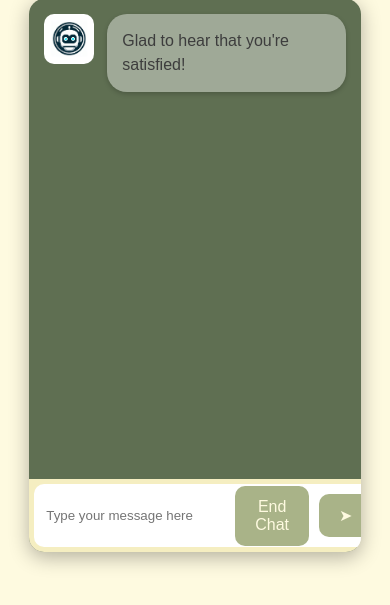
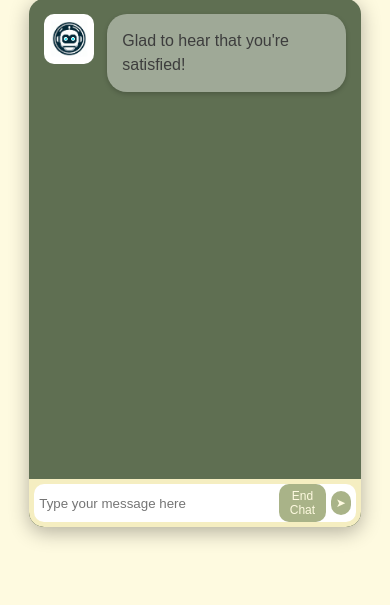
Before and after one commit to yannahlb/test_ensys, a Python web app: template EnSys__June8/EnSys-main/templates/chat_1.html in a window 390 px wide. Shown: the part 51-656 px from the top of the page. Run offline with Jinja, Linux system fonts and the light colour scheme; the template is opened without the code that fills it, so the values that code supplies are empty.

Commit message:
Update chat_1.html FINALLLL

```diff
--- a/EnSys__June8/EnSys-main/templates/chat_1.html
+++ b/EnSys__June8/EnSys-main/templates/chat_1.html
@@ -109,39 +109,6 @@
             align-items: center;
         }
 
-        @media(max-width: 479px) {
-
-        .input-group {
-            display: flex;
-            border-radius: 10px;
-            background-color: #fff;
-            align-items: center;
-        }
-        .chat-messages {
-            padding: 5px;
-            height: 450px;
-        }
-        .chat-input{
-            padding: 5px;
-        }
-        .chat-input-container {
-            padding: 5px 5px;
-        }
-        .send-button, .end-button {
-            font-size: 9px;
-            padding: 1px 1px;
-            margin-right: 1px;
-        }
-        .chatbot-profile {
-            margin-bottom: 1px;
-            margin-right: 1px;
-        }
-        .message{
-            margin-left: 2px;
-        }
-     }
-
-
         .chat-input {
             flex-grow: 1;
             border: none;
@@ -169,6 +136,40 @@
             background-color: #5F6F52;
             margin-right: 10px;
         }
+
+        @media(max-width: 479px) {
+
+        .input-group {
+            display: flex;
+            border-radius: 10px;
+            background-color: #fff;
+            align-items: center;
+        }
+        .chat-messages {
+            padding: 5px;
+            height: 450px;
+        }
+        .chat-input{
+            padding: 5px;
+            width:100%;
+        }
+        .chat-input-container {
+            padding: 5px 5px;
+        }
+        .send-button, .end-button {
+            font-size: 12px;
+            padding: 5px 5px;
+            margin-right: 5px;
+        }
+        .chatbot-profile {
+            margin-bottom: 1px;
+            margin-right: 1px;
+        }
+        .message{
+            margin-left: 2px;
+        }
+}
+
 
         /* Fun animations */
         .message:hover,
```
